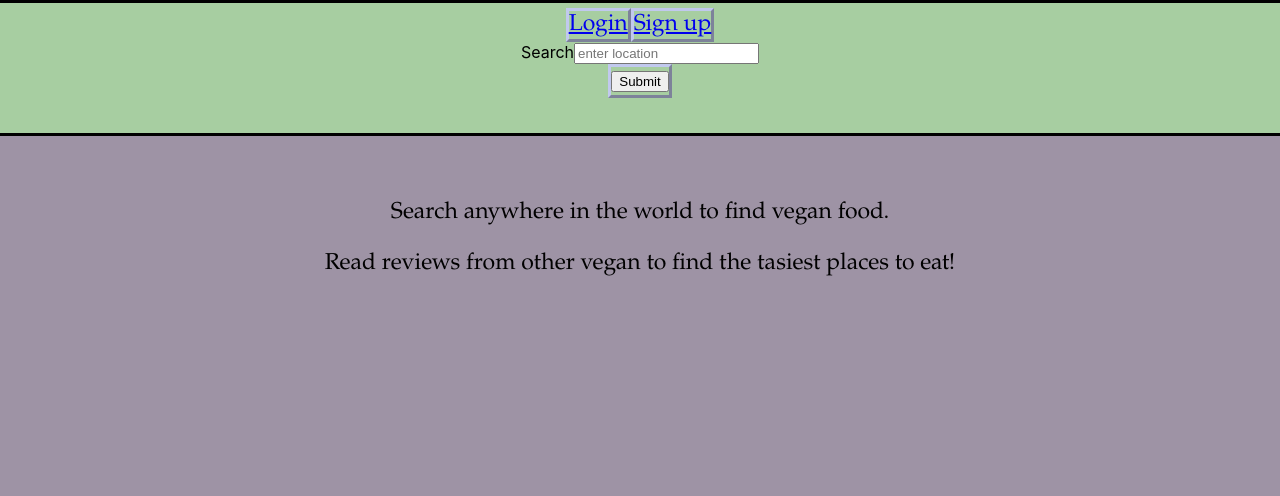
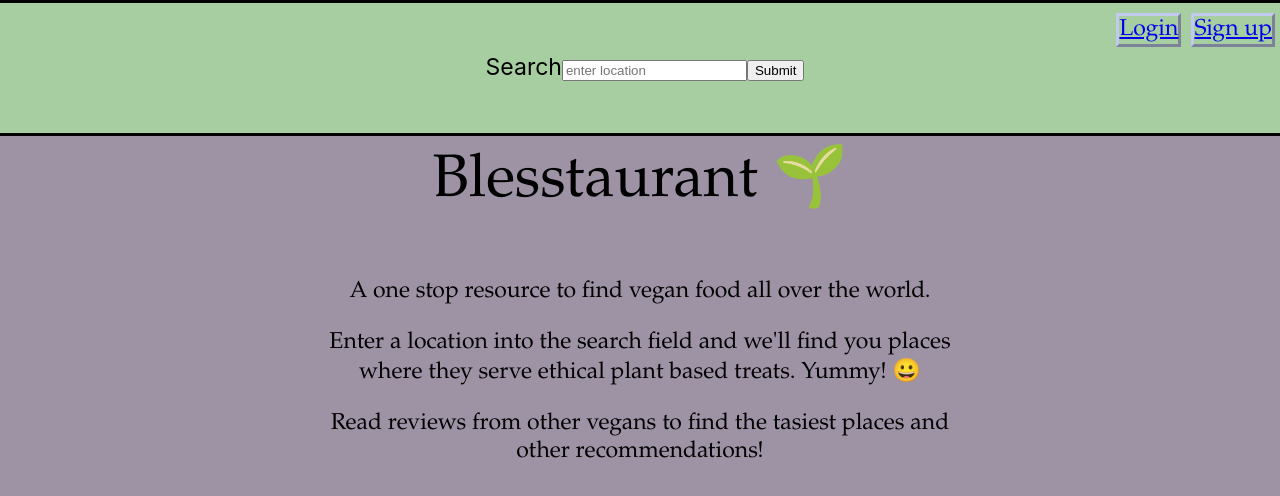
Before and after one commit to Gabrielkq/blesstaurant, a React (Create React App) app: page / in a window 1280 px wide. Shown: the top 496 px of the page. Built offline with nearby package versions, Linux system fonts and the light colour scheme.

Commit message:
last commit for final project, more to add after graduation

```diff
--- a/src/App.css
+++ b/src/App.css
@@ -123,7 +123,7 @@ html, body {
 .button {
   border: 0.2rem outset rgb(193, 201, 238);
   width: max-content;
-  margin: auto;
+  margin: 5px;
   font-family: Baskerville,Baskerville Old Face,Hoefler Text,Garamond,Times New Roman,serif;
 
 }
@@ -162,10 +162,10 @@ h3 {
 .ayo{
   height: 600px;
   z-index:1000;
-  position: absolute;
+  position: fixed;
   left: 50%;
   transform: translateX(-50%);
-  top: 150px
+  top: 100px
 }
 
 .keep-in-row {
@@ -222,5 +222,22 @@ transform: translateX(-50%);
   position: fixed;
   left: 50%;
   transform: translateX(-50%);
-  top: 600px
+  top: 660px
 }
+
+.flush-right{
+  position: relative;
+  float: right
+}
+
+#search {
+  position: absolute;
+  top: 50px;
+  margin: auto;
+  width: 100%;
+  font-size: 23px;
+}
+
+#blessed {
+  font-size: 60px;
+}
--- a/src/App.js
+++ b/src/App.js
@@ -21,28 +21,28 @@ class App extends Component {
       if (token){
         this.props.autoLogin(token)
       }
-      document.addEventListener("keydown", this.ayoEasterEgg, false);
-      document.addEventListener("keyup", this.ayoStateFalse, false);
+      document.addEventListener("keydown", this.easterEggGetttingCloser, false);
+      document.addEventListener("keyup", this.easterEggFurtherAway, false);
   }
 
   state = {
-    ayo: 0
+    easterEgg: 0
   }
 
 
-  ayoStateFalse = (event) => {
+  easterEggFurtherAway = (event) => {
     if(event.keyCode === 65 || event.keyCode === 89 || event.keyCode === 79) {
       this.setState({
-        ayo: this.state.ayo - 1
+        easterEgg: this.state.easterEgg - 1
       })
      }
   }
 
-  ayoEasterEgg = (event) => {
+  easterEggGetttingCloser = (event) => {
     if(!event.repeat) {
       if(event.keyCode === 65 || event.keyCode === 89 || event.keyCode === 79) {
         this.setState({
-          ayo: this.state.ayo + 1
+          easterEgg: this.state.easterEgg + 1
          })
        }
      }
@@ -53,7 +53,7 @@ class App extends Component {
     return (
       <div className="App">
           <NavBar history={this.props.history} />
-         {(this.state.ayo === 3) && <EasterEgg/>}
+         {(this.state.easterEgg === 3) && <EasterEgg/>}
              <Switch>
                <Route path="/login" render={() => <Login history={this.props.history} />} />
                <Route path="/signup" render={() => <Signup history={this.props.history} />} />
--- a/src/components/Home.js
+++ b/src/components/Home.js
@@ -6,13 +6,13 @@ class Home extends Component {
         return (
             <div id="home">
                  {this.props.userId && <h2>Many Blessings to you, {this.props.username}</h2>}
-                   <p>
+                   <p id="blessed">
           Blesstaurant 🌱
         </p>
-        <br>
-        </br>
-        <p>Search anywhere in the world to find vegan food. </p>
-        <p> Read reviews from other vegan to find the tasiest places to eat!</p>
+
+        <p>A one stop resource to find vegan food all over the world. </p>
+        <p>Enter a location into the search field and we'll find you places where they serve ethical plant based treats. Yummy! 😀</p>
+        <p> Read reviews from other vegans to find the tasiest places and other recommendations!</p>
             </div>
         );
     }
--- a/src/components/NavBar.js
+++ b/src/components/NavBar.js
@@ -10,12 +10,16 @@ const NavBar = ({logout, username, history }) => {
 
                 {username
                 ?
+                <div className="flush-right">
                  <Button onClick={logout} text={`logout ${username}`} />
+                 </div>
                 :
                 <>
+                 <div className="flush-right">
                 <div className="keep-in-row">
                 <Link to="/Login"><Button  text={"Login"}/></Link>
                 <Link to="/Signup"><Button  text={"Sign up"}/></Link>
+                </div>
                 </div>
                 </>
                 }
--- a/src/components/RestaurantPage.js
+++ b/src/components/RestaurantPage.js
@@ -20,7 +20,7 @@ class RestaurantPage extends Component {
 
     render() {
         const { redirect, history, openModal } = this.props
-        const { name, location, image_url} = this.props.yelpRestaurant
+        const { name, location, image_url, display_phone} = this.props.yelpRestaurant
         return (
             <div id="rest-page">
                 <ReviewModalForm/>
@@ -30,8 +30,10 @@ class RestaurantPage extends Component {
                     <NotFound/>
                  :
                 <>
+
                      <h1>{name} </h1>
                         <p>{ location.display_address[0]}, { location.display_address[1]} { location.display_address[2]} </p>
+                        <p>{display_phone}</p>
                       <div className="keep-in-row">  <Button onClick={() => history.push("/restaurants")} text={`go back to search results`} />
                      <Button onClick={openModal} text={`add a review`}/>
                      </div>
--- a/src/components/Search.js
+++ b/src/components/Search.js
@@ -16,11 +16,11 @@ const Search = ({ getYelpResults, history, clearYelpResutls }) =>{
     }
 
         return (
-            <div>
+            <div id="search">
                 <form onSubmit={searchYelpForRestaurants}>
                 <label>Search</label>
-                <input type="text" placeHolder="enter location" onChange={(e) => setSearchTerm(e.target.value)} value={searchTerm} />
-                 <Button text={<input type="submit"/>} className="keep-in-row"/>
+                <input type="text" placeholder="enter location" onChange={(e) => setSearchTerm(e.target.value)} value={searchTerm} />
+               <input type="submit"/>
                 </form>
             </div>
         );
--- a/src/containers/RestaurantTiles.js
+++ b/src/containers/RestaurantTiles.js
@@ -15,7 +15,7 @@ const RestaurantTiles = (props) => {
                         <Link key={restaurant.id} to={`/restaurants/${restaurant.id}`}> <h3>{restaurant.name}</h3></Link>
                         {restaurant.location && <p>{restaurant.location.address1}, {restaurant.location.city} </p>}
                         <p>{restaurant.distance && convertFeetToMiles(restaurant.distance)} miles away</p>
-                        <Link key={restaurant.id} to={`/restaurants/${restaurant.id}`}>
+                        <Link key={restaurant.name} to={`/restaurants/${restaurant.id}`}>
                              <img className="tile-img" src={restaurant.image_url} alt={restaurant.name}/>
                         </Link>
                     </div>
--- a/src/containers/ReviewContainer.js
+++ b/src/containers/ReviewContainer.js
@@ -6,7 +6,7 @@ const ReviewContainer = ({ reviews, userId }) => {
             <div id="rev-cont">
                 {(reviews.length === 0)
                 ?
-                <p>no reviews to show yet</p>
+                <p>no reviews so far....</p>
                 :
                 reviews.map(review => <Review review={review} userId={userId} key={review.id}/>)}
             </div>
--- a/src/redux/restaurantsReducer.js
+++ b/src/redux/restaurantsReducer.js
@@ -17,7 +17,7 @@ const restaurantsReducer = (state=initialState, action) => {
         case 'SET_YELP':
             return {...state, yelpRestaurant: action.payload.yelp_restaurant}
         case 'CLEAR_RESTAURANT_PAGE':
-            return {...state, yelpRestaurant: blankYelp, restaurantId: null}
+            return {...state, yelpRestaurant: blankYelp, restaurantId: null, redirect: false}
         case 'REDIRECT_404':
             return {...state, redirect: true}
         case 'SET_BACKEND':
```
Also changed, not shown: 1 other file (tests, documents, lock files or other folders).
